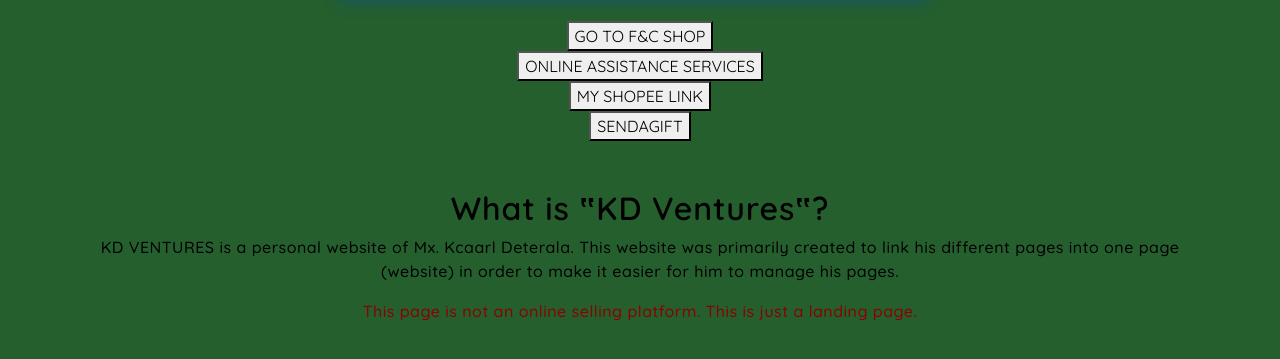
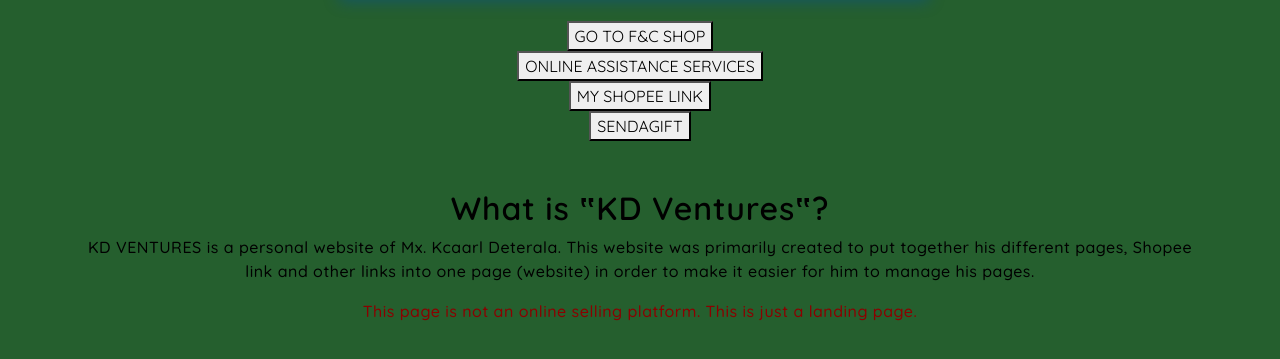
Before and after one commit to craldkadi/kdventures, a plain HTML site: page home.html in a window 1280 px wide. Shown: the part 595-954 px from the top of the page. Drawn offline with Linux system fonts and the light colour scheme.

Commit message:
home.html

```diff
--- a/home.html
+++ b/home.html
@@ -59,7 +59,7 @@
             <br>
             <h2 style="color: black; ">What is &#x201FKD Ventures&#x201F?</h2>
             <p style="color: black; ">KD VENTURES is a personal website of Mx. Kcaarl Deterala.
-              This website was primarily created to link his different pages
+              This website was primarily created to put together his different pages, Shopee link and other links
               into one page &#40;website&#41; in order to make it easier for him to manage his pages.
             </p>
             <p style="color: rgb(139, 0, 0); ">
```
